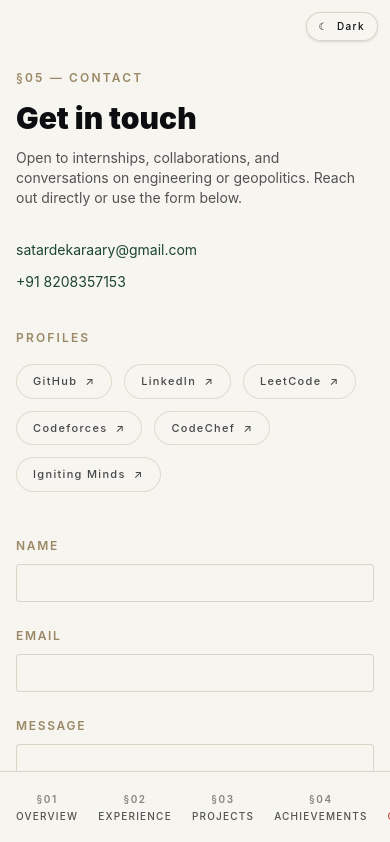
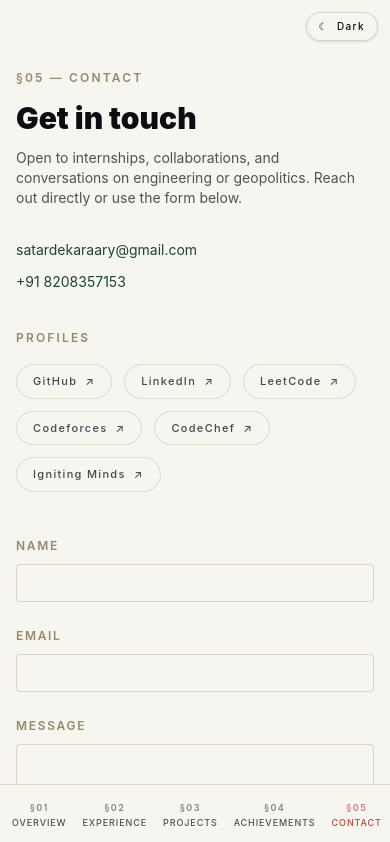
Before and after one commit to Aary23S/aary-portfolio, a React (Vite) app: page /contact in a window 390 px wide. Shown: the top 842 px of the page. Built offline with nearby package versions, Linux system fonts and the light colour scheme.

Commit message:
change in footer for mobile

```diff
--- a/src/components/layout/DossierRail.tsx
+++ b/src/components/layout/DossierRail.tsx
@@ -19,7 +19,7 @@ export function DossierRail() {
         lg:left-0 lg:top-0 lg:h-full lg:w-56 lg:border-r lg:border-brass/30
         lg:flex lg:flex-col lg:justify-between lg:py-10 lg:px-6
         bottom-0 left-0 right-0 w-full border-t border-brass/30
-        flex flex-row justify-around px-2 py-3
+        grid grid-cols-5 gap-1 px-1.5 py-2
       "
     >
       <div className="hidden lg:block">
@@ -28,21 +28,21 @@ export function DossierRail() {
         </span>
       </div>
 
-      <ul className="flex lg:flex-col flex-row gap-1 lg:gap-1 w-full lg:w-auto justify-between lg:justify-start">
+      <ul className="col-span-5 flex w-full items-stretch justify-between gap-1 lg:col-span-1 lg:flex-col lg:w-auto lg:justify-start">
         {navEntries.map((entry) => (
           <li key={entry.path} className="flex-1 lg:flex-none">
             <NavLink
               to={entry.path}
               className={({ isActive }) =>
                 `group flex flex-col lg:flex-row items-center lg:items-baseline gap-0.5 lg:gap-2
-                 px-2 lg:px-3 py-2 lg:py-1.5 rounded-sm transition-colors
+                 px-1.5 sm:px-2 lg:px-3 py-2 lg:py-1.5 rounded-sm transition-colors min-w-0
                  ${isActive ? "text-flag" : "text-ink/70 hover:text-signal"}`
               }
             >
-              <span className="font-sans text-[10px] lg:text-xs font-semibold tracking-[0.16em] opacity-70">
+              <span className="font-sans text-[9px] sm:text-[10px] lg:text-xs font-semibold tracking-[0.16em] opacity-70">
                 §{entry.index}
               </span>
-              <span className="font-sans text-[10px] lg:text-sm font-medium uppercase tracking-[0.12em]">
+              <span className="font-sans text-[9px] sm:text-[10px] lg:text-sm font-medium uppercase tracking-[0.1em] text-center leading-tight">
                 {entry.label}
               </span>
             </NavLink>
--- a/src/components/layout/PageShell.tsx
+++ b/src/components/layout/PageShell.tsx
@@ -17,7 +17,7 @@ export function PageShell({ children }: PageShellProps) {
     <div className="min-h-screen bg-paper text-ink overflow-x-hidden">
       <ThemeToggle />
       <DossierRail />
-      <div className="lg:pl-56 pb-20 lg:pb-0 flex flex-col min-h-screen">
+      <div className="lg:pl-56 pb-36 sm:pb-32 lg:pb-0 flex flex-col min-h-screen">
         <main className="flex-1 w-full">{children}</main>
         <Footer />
       </div>
```
